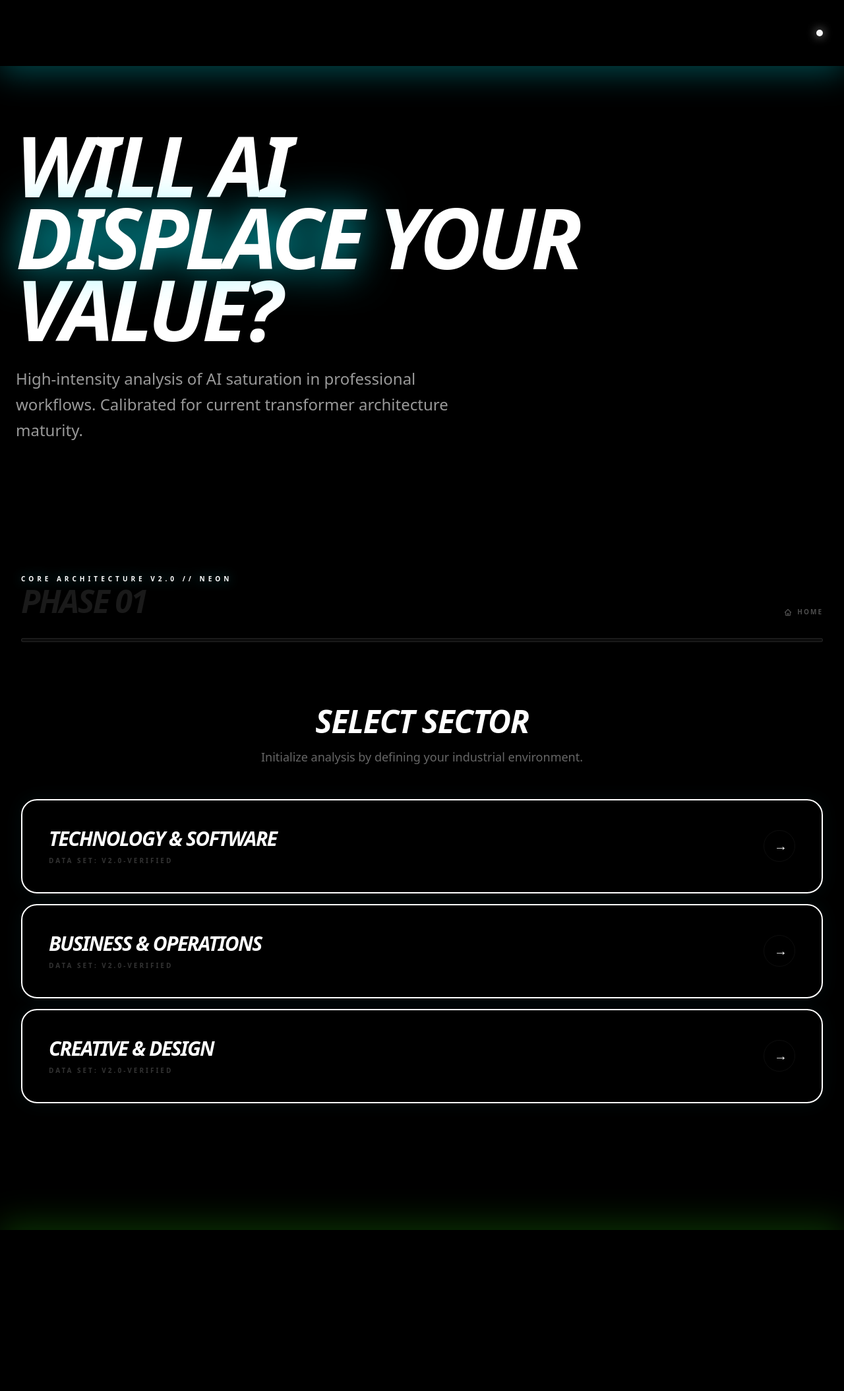
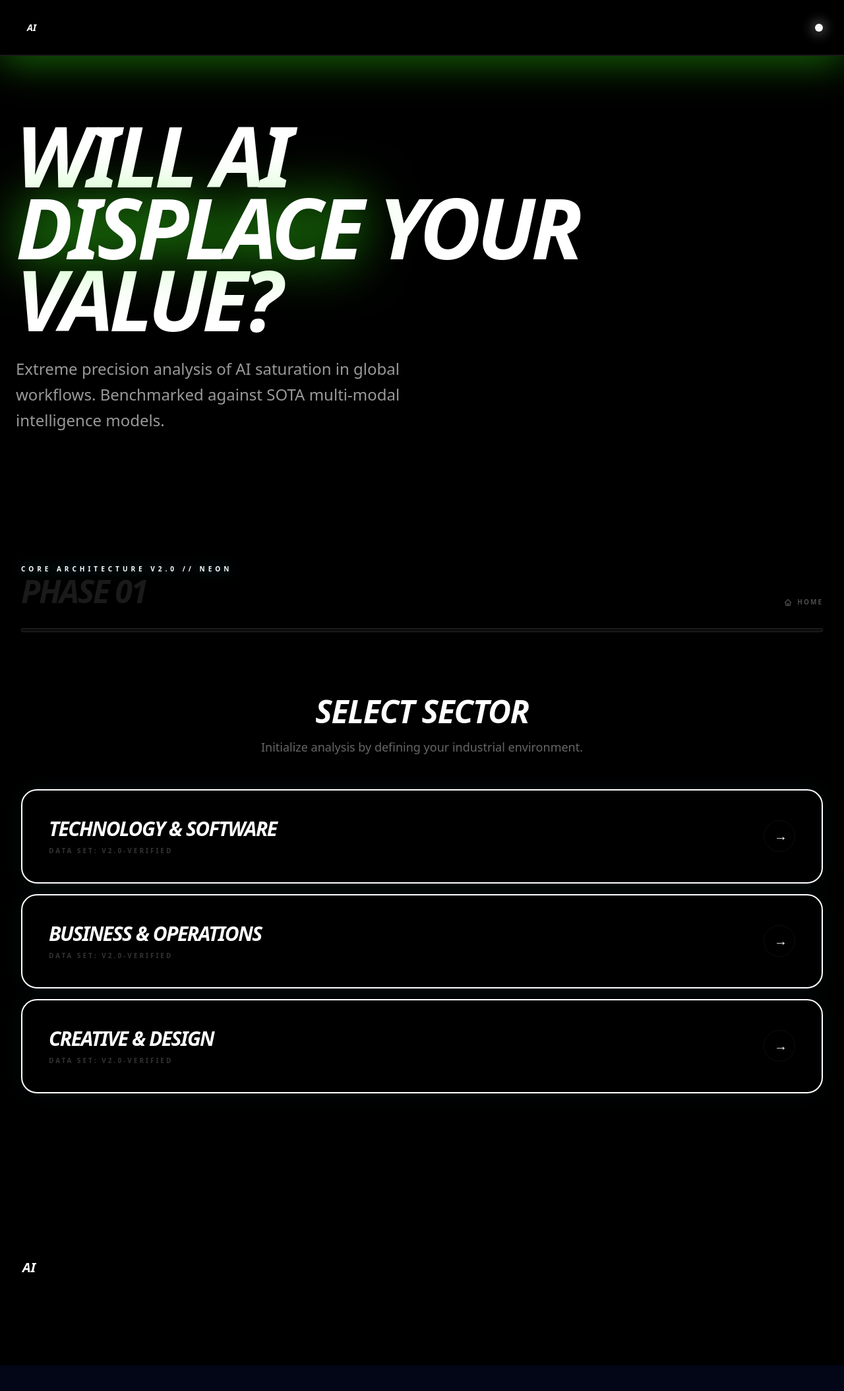
Before and after one commit to meetp2022/ai-safety-calculator, a Next.js app: page / in a window 1280 px wide. Shown: the top 2108 px of the page at 66% size. After the commit the page ends 2069 px from the top, so only its background shows below. Built offline with nearby package versions, Linux system fonts and the light colour scheme.

Commit message:
fix: improved button visibility and redesigned Neon Green layout

```diff
--- a/src/app/page.tsx
+++ b/src/app/page.tsx
@@ -15,16 +15,19 @@ export default function Home() {
         <div className="absolute bottom-[-20%] left-[10%] w-[70%] h-[70%] rounded-full bg-neon-green/20 blur-[150px] animate-aurora [animation-delay:-14s] mix-blend-screen" />
       </div>
 
-      <header className="py-8 px-8 bg-gradient-to-r from-neon-cyan to-neon-pink relative z-20 shadow-[0_10px_50px_rgba(0,243,255,0.3)]">
+      <header className="py-6 px-8 bg-gradient-to-r from-neon-green to-neon-cyan relative z-20 shadow-[0_10px_60px_rgba(57,255,20,0.4)] border-b-2 border-white/10">
         <div className="max-w-7xl mx-auto flex items-center justify-between">
-          <h1 className="text-3xl font-black tracking-tighter uppercase italic text-black animate-fade-in">
-            AI Job Safety <span className="opacity-70 text-black">Calculator</span>
-          </h1>
+          <div className="flex items-center gap-3">
+            <div className="w-8 h-8 rounded bg-black flex items-center justify-center font-black text-neon-green text-sm italic">AI</div>
+            <h1 className="text-2xl font-black tracking-tighter uppercase italic text-black animate-fade-in">
+              AI Job Safety <span className="opacity-60 text-black">Calculator</span>
+            </h1>
+          </div>
           <div className="flex items-center gap-4 animate-fade-in [animation-delay:0.2s]">
-            <span className="px-4 py-1.5 bg-black/20 border border-black/10 rounded-full text-[10px] font-black uppercase tracking-widest text-black">
-              NEON EDITION v1.0
+            <span className="px-5 py-2 bg-black/10 border-2 border-black/20 rounded-full text-[10px] font-black uppercase tracking-widest text-black/80">
+              PRO-NEON EDITION
             </span>
-            <div className="w-2.5 h-2.5 rounded-full bg-white animate-pulse shadow-[0_0_15px_rgba(255,255,255,0.8)]" />
+            <div className="w-3 h-3 rounded-full bg-white animate-pulse shadow-[0_0_20px_rgba(255,255,255,1)]" />
           </div>
         </div>
       </header>
@@ -32,12 +35,12 @@ export default function Home() {
       <div className="py-24 relative z-10">
         {currentStep === 'category' && (
           <div className="max-w-7xl mx-auto px-6 mb-24 text-center lg:text-left">
-            <h2 className="text-7xl sm:text-9xl font-black mb-8 leading-[0.85] tracking-tighter uppercase italic text-white animate-slide-up opacity-0 shadow-neon-pink">
-              Will AI <br /><span className="text-neon-cyan drop-shadow-[0_0_30px_rgba(0,243,255,0.8)]">Displace</span> Your Value?
+            <h2 className="text-7xl sm:text-9xl font-black mb-8 leading-[0.85] tracking-tighter uppercase italic text-white animate-slide-up opacity-0">
+              Will AI <br /><span className="text-neon-green drop-shadow-[0_0_40px_rgba(57,255,20,0.8)]">Displace</span> Your Value?
             </h2>
             <p className="text-2xl text-white/60 font-medium max-w-2xl leading-relaxed animate-slide-up opacity-0 [animation-delay:0.3s]">
-              High-intensity analysis of AI saturation in professional workflows.
-              Calibrated for current transformer architecture maturity.
+              Extreme precision analysis of AI saturation in global workflows.
+              Benchmarked against SOTA multi-modal intelligence models.
             </p>
           </div>
         )}
@@ -47,28 +50,24 @@ export default function Home() {
         </div>
       </div>
 
-      <footer className="py-16 bg-gradient-to-r from-neon-green to-neon-yellow relative z-20 shadow-[0_-10px_50px_rgba(57,255,20,0.2)]">
-        <div className="max-w-7xl mx-auto px-6 text-black space-y-8">
-          <div className="grid grid-cols-1 md:grid-cols-3 gap-8 text-left">
-            <div className="space-y-4">
-              <h4 className="text-[10px] font-black uppercase tracking-[0.2em] text-black">Philosophy</h4>
-              <p className="text-xs text-black font-bold leading-relaxed">Augmentation over obsolescence. We analyze task automation, not just job loss.</p>
+      <footer className="py-12 bg-gradient-to-r from-neon-green to-neon-cyan relative z-20 mt-auto border-t-4 border-black/20">
+        <div className="max-w-7xl mx-auto px-6 space-y-8">
+          <div className="flex flex-col md:flex-row justify-between items-center gap-8">
+            <div className="flex items-center gap-3">
+              <div className="w-10 h-10 rounded bg-black flex items-center justify-center font-black text-neon-green text-xl italic">AI</div>
+              <p className="text-black font-black uppercase italic tracking-tighter text-xl">AI Job Safety Calculator</p>
             </div>
-            <div className="space-y-4">
-              <h4 className="text-[10px] font-black uppercase tracking-[0.2em] text-black">Mathematics</h4>
-              <p className="text-xs text-black font-bold leading-relaxed">The TIS System: (AS × ACM × AF) × (1 − HAF). High-precision modeling.</p>
-            </div>
-            <div className="space-y-4">
-              <h4 className="text-[10px] font-black uppercase tracking-[0.2em] text-black">Privacy</h4>
-              <p className="text-xs text-black font-bold leading-relaxed">100% Client-Side. No profile data or task responses ever leave your device.</p>
+            <div className="flex flex-wrap justify-center gap-10 text-[11px] font-black uppercase tracking-[0.2em] text-black">
+              <span className="hover:underline cursor-pointer transition-all">About</span>
+              <span className="hover:underline cursor-pointer transition-all">Terms and Conditions</span>
+              <span className="hover:underline cursor-pointer transition-all">Privacy</span>
             </div>
           </div>
           <div className="pt-8 border-t border-black/10 flex flex-col md:flex-row justify-between items-center gap-4">
-            <p className="text-[10px] font-black text-black/40 uppercase tracking-[0.4em]">© 2026 AI Job Safety Intel // NEON</p>
+            <p className="text-[10px] font-black text-black/50 uppercase tracking-[0.4em]">© 2026 AI Job Safety Systems // NEON // ALL RIGHTS RESERVED</p>
             <div className="flex gap-8 text-[10px] font-black uppercase tracking-widest text-black/60">
-              <span className="hover:text-black transition-colors cursor-pointer border-b-2 border-transparent hover:border-black">Whitepaper</span>
-              <span className="hover:text-black transition-colors cursor-pointer border-b-2 border-transparent hover:border-black">API</span>
-              <span className="hover:text-black transition-colors cursor-pointer border-b-2 border-transparent hover:border-black">Changelog</span>
+              <span className="hover:text-black transition-colors cursor-pointer">Whitepaper</span>
+              <span className="hover:text-black transition-colors cursor-pointer">Documentation</span>
             </div>
           </div>
         </div>
```
Also changed, not shown: src/app/Calculator.tsx (+23 -15 lines).
